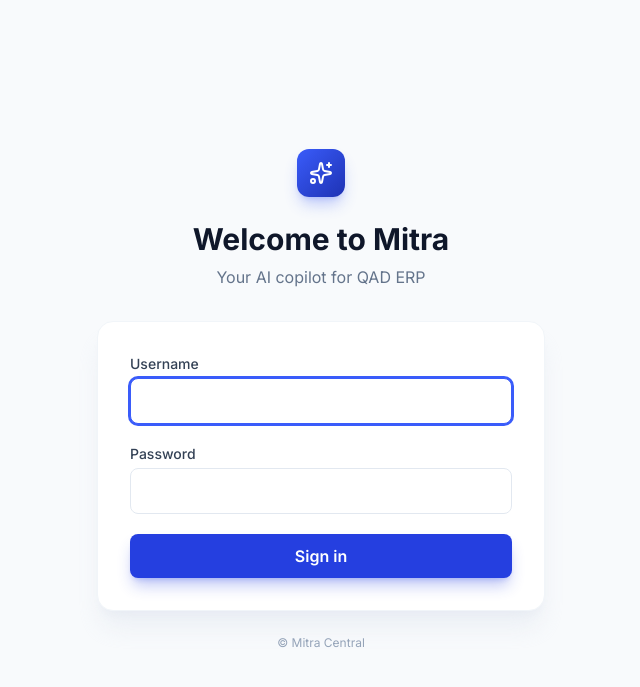
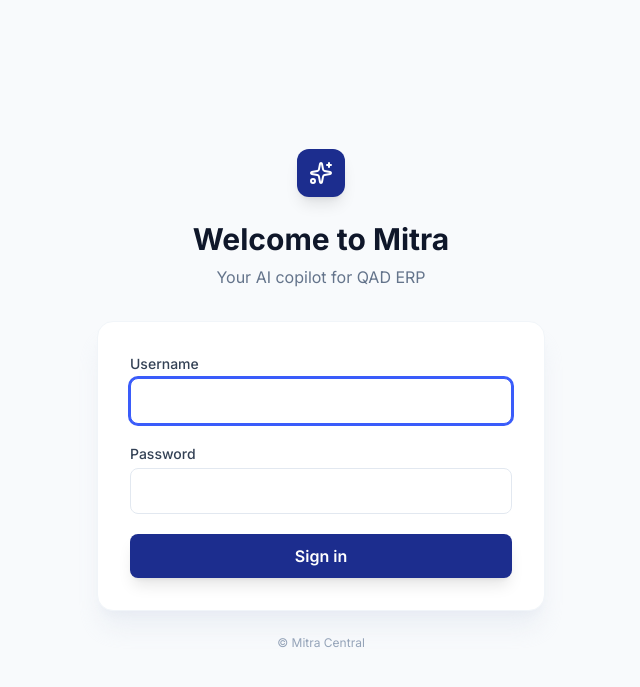
Before and after one commit to tripathisharad/mitra-central, a FastAPI app: page /login in a window 1280 px wide. Shown: the top 687 px of the page, without its empty margins (319-959 px from the left). Run offline with FastAPI, Linux system fonts and the light colour scheme; some libraries are stand-ins or nearby versions.

Commit message:
few changes

```diff
--- a/app/agents/qad_zone/doc_generator.py
+++ b/app/agents/qad_zone/doc_generator.py
@@ -221,7 +221,7 @@ def _data_table(doc: Document, headers: list[str], data_rows: list[list[str]]) -
 # ── Section builders — each checks _has() before rendering ────────────────────
 
 def _cover(doc: Document, data: dict) -> None:
-    company_name = data.get("company_name", "[COMPANY NAME]")
+    company_name = data.get("company_name", "Yash Technologies Pvt Ltd.")
     module_name  = data.get("module_name", "")
     module_title = data.get("module_title", "")
     module_code  = data.get("module_code", "")
@@ -535,7 +535,7 @@ def generate_document(title: str, sections: list[dict], *, subtitle: str = "Mitr
     pPr = h_para._p.get_or_add_pPr(); pBdr = OxmlElement("w:pBdr"); bot = OxmlElement("w:bottom")
     bot.set(qn("w:val"), "single"); bot.set(qn("w:sz"), "6"); bot.set(qn("w:color"), "1F3864"); bot.set(qn("w:space"), "1")
     pBdr.append(bot); pPr.append(pBdr)
-    company = data.get("company_name", "[COMPANY NAME]")
+    company = data.get("company_name", "Yash Technologies Pvt Ltd.")
     mod_name = data.get("module_name", title)
     r1 = h_para.add_run(f"{company}  |  QAD Custom Module — {mod_name}")
     r1.font.name = FONT; r1.font.size = Pt(9); r1.font.color.rgb = C["midGrey"]
--- a/app/templates/auth/login.html
+++ b/app/templates/auth/login.html
@@ -4,7 +4,7 @@
 <div class="min-h-full flex items-center justify-center px-4">
   <div class="w-full max-w-md">
     <div class="flex items-center justify-center mb-6">
-      <div class="h-12 w-12 rounded-xl bg-gradient-to-br from-brand-500 to-brand-700 flex items-center justify-center shadow-lg shadow-brand-500/30">
+      <div class="h-12 w-12 rounded-xl bg-brand-800 flex items-center justify-center shadow-lg">
         <i data-lucide="sparkles" class="text-white w-6 h-6"></i>
       </div>
     </div>
@@ -26,7 +26,7 @@
                class="w-full rounded-lg border-slate-200 border px-4 py-2.5 focus:outline-none focus:ring-2 focus:ring-brand-500 focus:border-brand-500" />
       </div>
       <button type="submit"
-              class="w-full bg-brand-600 hover:bg-brand-700 text-white font-semibold py-2.5 rounded-lg transition shadow-lg shadow-brand-600/30">
+              class="w-full bg-brand-800 hover:bg-brand-900 text-white font-semibold py-2.5 rounded-lg transition shadow-lg">
         Sign in
       </button>
     </form>
--- a/app/templates/partials/chat_shell.html
+++ b/app/templates/partials/chat_shell.html
@@ -21,8 +21,8 @@
       <template x-if="messages.length === 0">
         <div class="max-w-3xl mx-auto">
           <div class="text-center py-10">
-            <div class="inline-flex h-14 w-14 rounded-2xl bg-gradient-to-br from-brand-500 to-brand-700 items-center justify-center shadow-lg shadow-brand-500/30 mb-4">
-              <i data-lucide="{{ agent.icon }}" class="w-7 h-7 text-white"></i>
+            <div class="inline-flex relative h-14 w-14 rounded-2xl bg-brand-800 items-center justify-center shadow-lg mb-4">
+              <i data-lucide="{{ agent.icon or 'sparkles' }}" class="relative z-20 w-7 h-7 text-white"></i>
             </div>
             <h2 class="text-2xl font-bold text-slate-900">How can I help you today?</h2>
             <p class="text-slate-500 mt-1">{{ agent.description }}</p>
```
Also changed, not shown: 3 other files.
